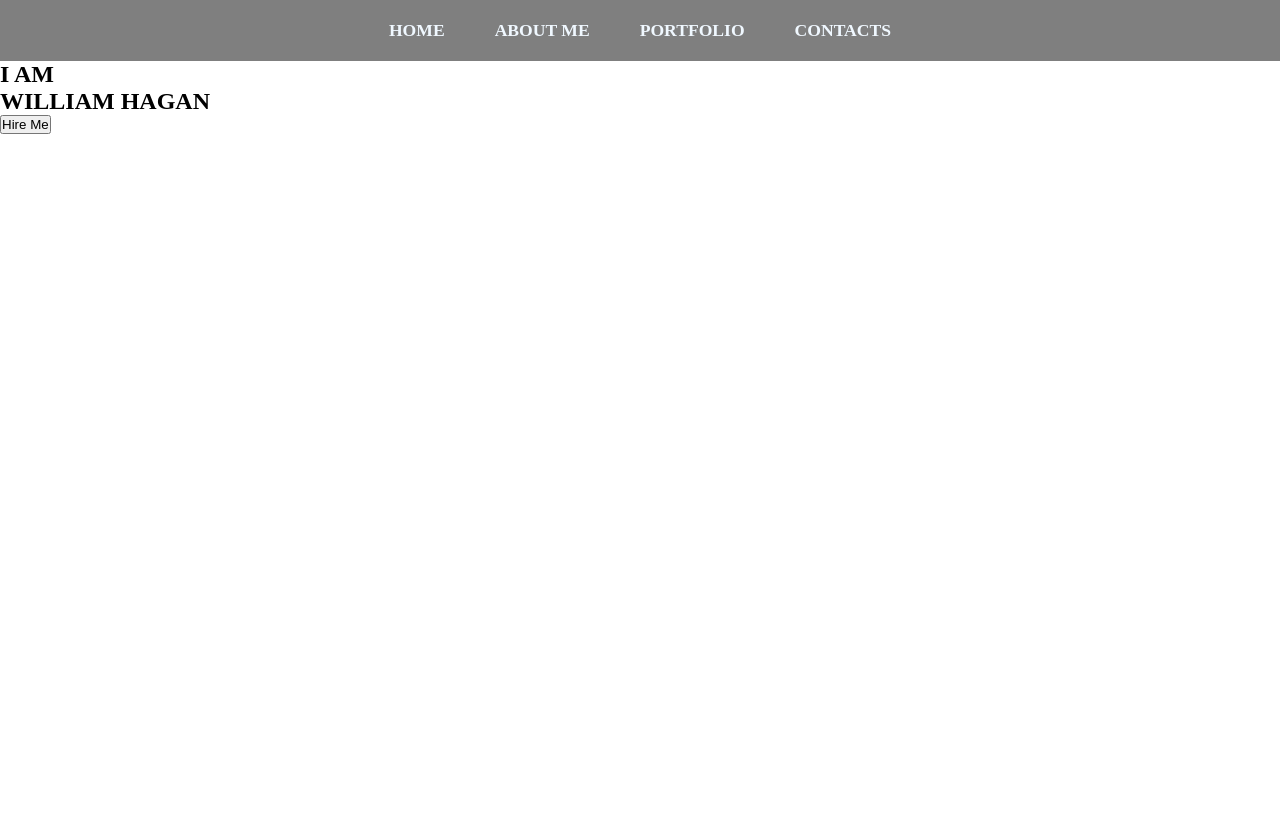
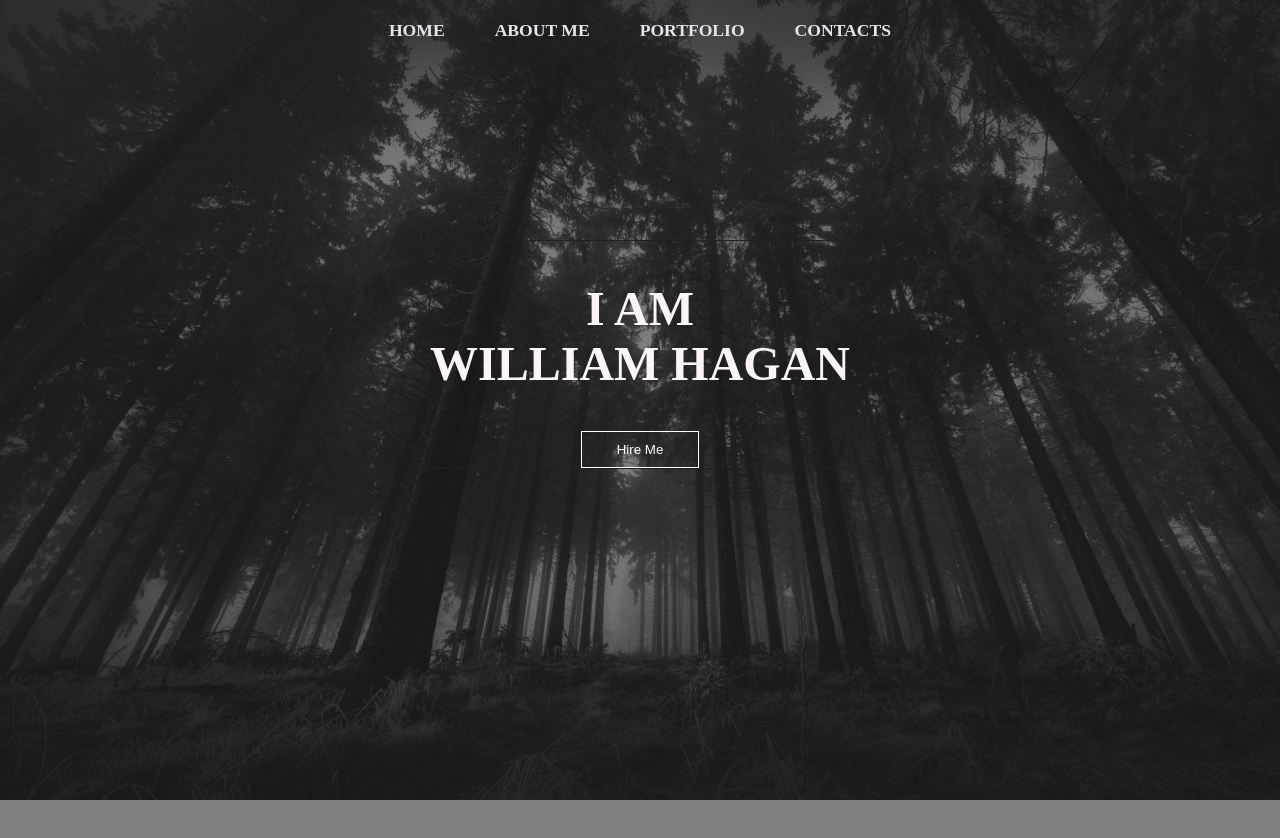
Before and after one commit to WilliamHagan808/WilliamHagan808.github.io, a plain HTML site: page index.html in a window 1280 px wide. Drawn offline with Linux system fonts and the light colour scheme.

Commit message:
button and homepage font/lettering

```diff
--- a/styles.css
+++ b/styles.css
@@ -2,6 +2,7 @@
     margin: 0;
     padding: 0;
     box-sizing: border-box;
+
 }
 /* NAVIGATION BAR */
 .navbar{
@@ -24,7 +25,7 @@
 }
 .navbar ul li a{
     text-decoration: none;
-    color: aliceblue;
+    color: rgb(226, 230, 235);
     padding: 8px 25px;
     transition: all .5s ease;
 }
@@ -37,6 +38,11 @@
 #home{
     display: flex;
     flex-direction: column;
+    background-color: rgba(0, 0, 0, 0.5);
+    height: 840px;
+    justify-content: center;
+    align-items: center;
+    color: rgb(252, 245, 245);
 }
 #home::before{
     content: "";
@@ -44,8 +50,37 @@
     top: 0;
     right: 0;
     background: url('woods.jpg') no-repeat center center/cover;
-    height: 900px;
+    height: 100vh;
     width: 100%;
     z-index: -1;
     opacity: .8;
 }
+.main{
+    display: flex;
+    flex-direction: column;
+    border: 1px solid rgb(36, 32, 32);
+    align-items: center;
+    position: absolute;
+    top: 30%;
+}
+.headings{
+    font-family: century;
+    font-size: 3rem;
+    text-align: center;
+    margin: 40px 0px;
+}
+.btn{
+    padding: 10px 35px;
+    background-color: transparent;
+    border: 1px solid white;
+    color: white;
+    outline: none;
+    transition: .6s ease;
+}
+.btn:hover{
+    cursor: pointer;
+    background-color: white;
+    color: black;
+    box-shadow: 0 0 5px white, 0 0 10px white, 0 0 15px white;
+    font-weight: bold;
+}
```
Also changed, not shown: index.html (+1 -1 lines), woods.jpg (added).
